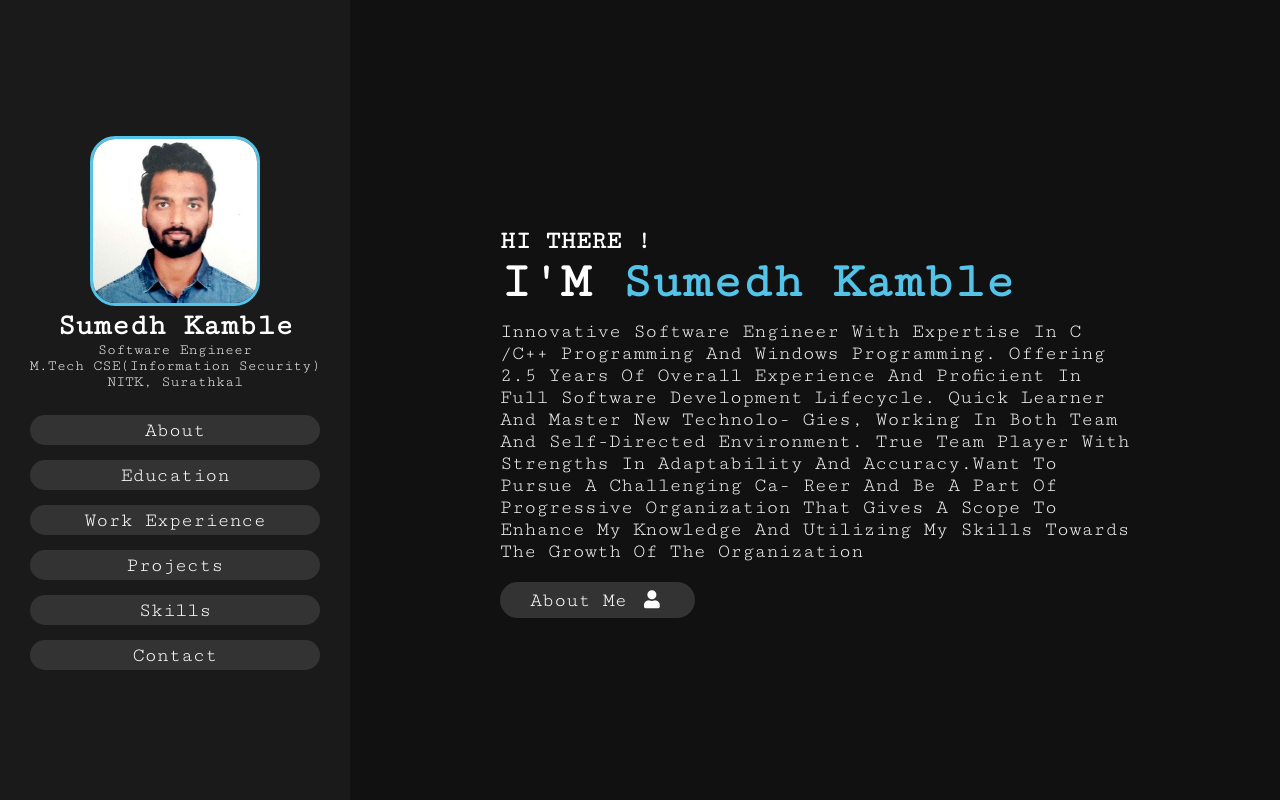
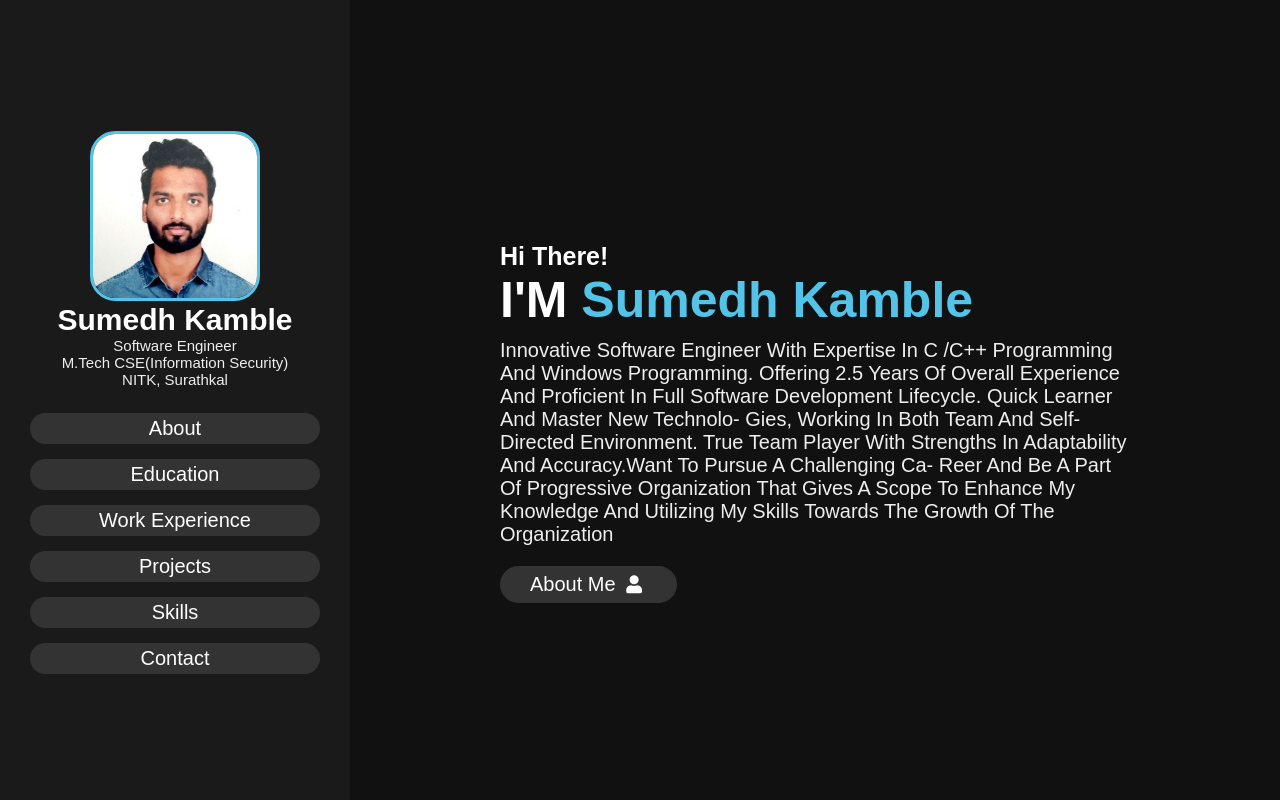
Before and after one commit to K-Sumedh/knowMe, a plain HTML site: page index.html in a window 1280 px wide. Shown: the top 800 px of the page. Drawn offline with nearby package versions, Linux system fonts and the light colour scheme; a web font is replaced by a local one.

Commit message:
updated some UI

```diff
--- a/index.html
+++ b/index.html
@@ -13,7 +13,20 @@
     <link rel="stylesheet" href="style.css">
 
 </head>
-<body>
+<script>
+var i = 0;
+var txt = 'Hi There!';
+var speed = 50;
+
+function typeWriter() {
+  if (i < txt.length) {
+    document.getElementById("hi").innerHTML += txt.charAt(i);
+    i++;
+    setTimeout(typeWriter, speed);
+  }
+}
+</script>
+<body onload="typeWriter()">
 
 <!-- header section starts  -->
 
@@ -50,8 +63,10 @@
 <br><br>
 <section class="home" id="home">
 
-    <h3>HI THERE !</h3>
-    <h1>I'M <span>Sumedh Kamble</span></h1>
+    <h3 id="hi"></h3>
+
+    <h1 id="name">I'M <span>Sumedh Kamble</span></h1>
+
     <p>Innovative Software Engineer with expertise in C /C++ programming and
 Windows programming. Offering 2.5 years of overall experience and proficient
 
@@ -118,7 +133,7 @@ my knowledge and utilizing my skills towards the growth of the organization</p>
         <i class="fas fa-graduation-cap"></i>
         <span>2021-2023</span>
         <h3>M.Tech in Computer Science and Engineering(Information Security)</h3>
-        <p>National Insititue of Technology, Surathkal, Karnataka.
+        <p style="color:var(--yellow);">National Insititue of Technology, Surathkal, Karnataka.
         <p>CGPA: 7.42</p>
     </div>
 
@@ -126,7 +141,7 @@ my knowledge and utilizing my skills towards the growth of the organization</p>
         <i class="fas fa-graduation-cap"></i>
         <span>2015-2019</span>
         <h3>B.Tech in Information Technology</h3>
-        <p>Vishwakarma Institute of Technology, une.</p>
+        <p style="color:var(--yellow);">Vishwakarma Institute of Technology, Pune.</p>
         <p>CGPA: 7.42</p>
     </div>
 
@@ -237,6 +252,7 @@ my knowledge and utilizing my skills towards the growth of the organization</p>
         <span  style="color:var(--yellow);">Install4j</span>
     </div>
 </div>
+<br><br><br><br><br>
 <div class="box-container">
     <div class="skills">
         <span  style="color:var(--yellow);">Django</span>
--- a/style.css
+++ b/style.css
@@ -6,7 +6,7 @@
 }
 
 *{
-    font-family: 'Cutive Mono', sans-serif;
+    font-family: 'Sofia', sans-serif;
     margin:0; padding:0;
     box-sizing: border-box;
     text-decoration: none;
@@ -48,6 +48,7 @@ body{
 section{
     min-height: 100vh;
     padding:1rem;
+
 }
 
 .btn{
@@ -393,24 +394,6 @@ header .navbar ul li a:hover{
     display: none;
 }
 
-
-
-
-
-
-
-
-
-
-
-
-
-
-
-
-
-
-
 /* media queries  */
 
 @media (max-width:1200px){
```
Also changed, not shown: README.txt (added), script.js (line endings or trailing spaces).
